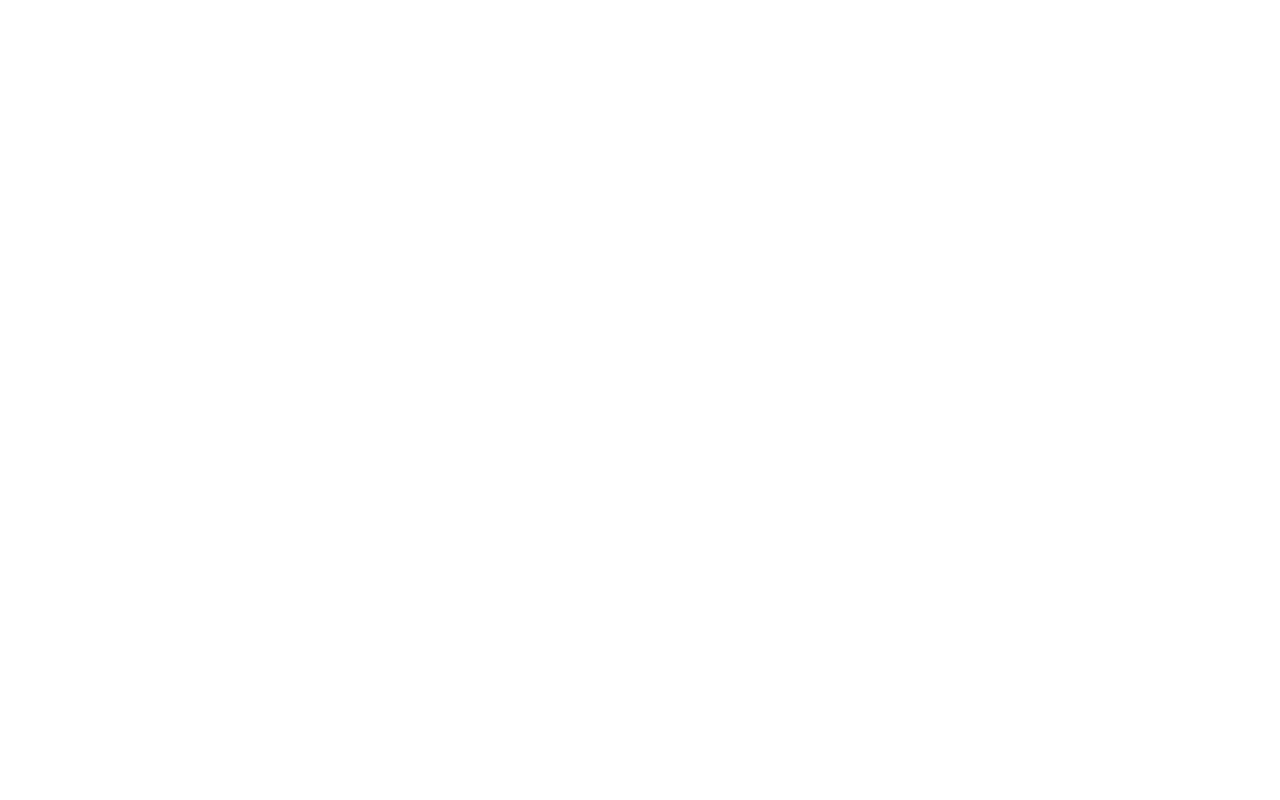
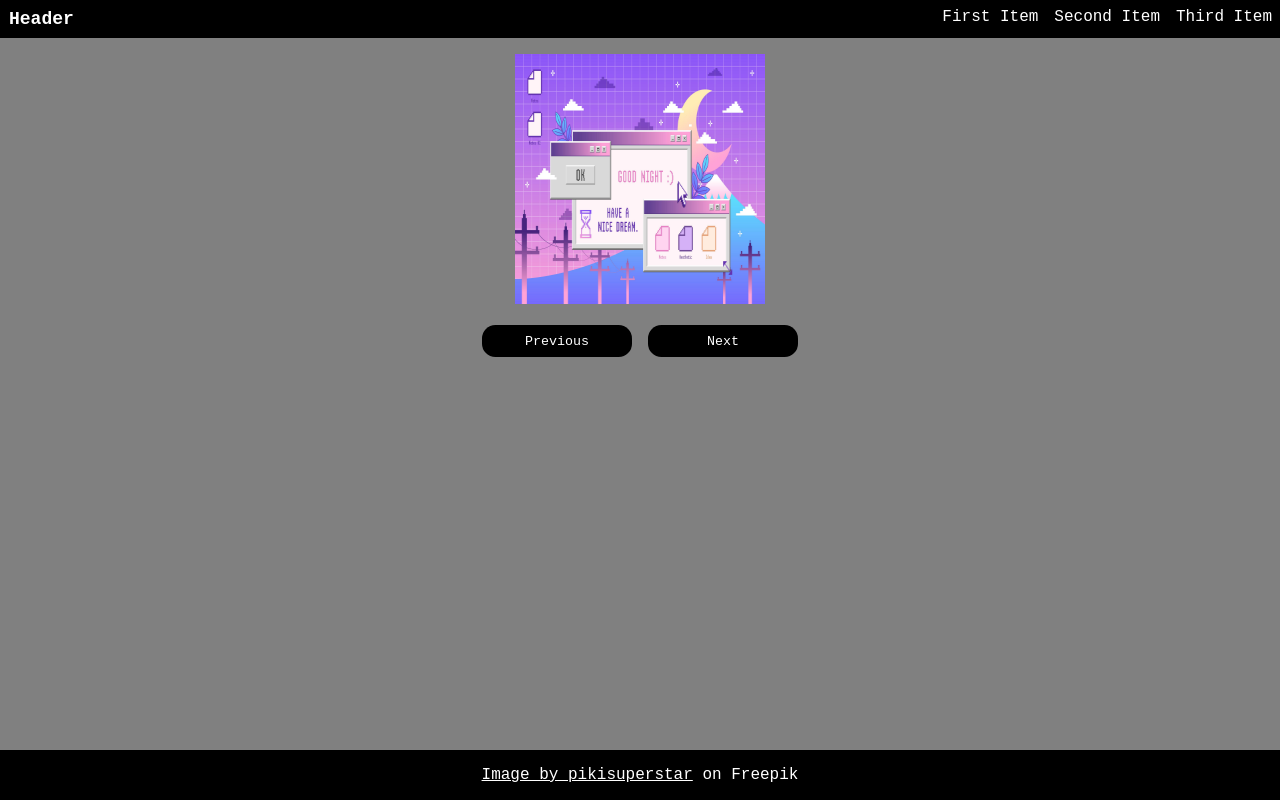
Before and after one commit to eeeeaa/dynamic-interface, a website built with webpack: page src/template.html in a window 1280 px wide. Built offline with nearby package versions, Linux system fonts and the light colour scheme.

Commit message:
Implement dropdown component and image carousel

```diff
--- a/src/css/style.css
+++ b/src/css/style.css
@@ -0,0 +1,158 @@
+* {
+  color: white;
+  font-family: "Courier New", Courier, monospace;
+}
+
+html,
+body {
+  display: border-box;
+  margin: 0;
+  padding: 0;
+}
+
+body {
+  background-color: grey;
+}
+
+/*For mobile*/
+
+#main-content {
+  min-height: 100vh;
+  display: grid;
+  grid-template: auto 5fr auto / 1fr;
+}
+
+.nav-bar {
+  display: flex;
+  align-items: flex-start;
+  justify-content: flex-start;
+  gap: 1em;
+  background-color: black;
+}
+
+.dropdown-menu {
+  display: inline-block;
+  position: relative;
+}
+
+.dropdown-header {
+  padding: 0.5em;
+  font-size: large;
+  font-weight: 700;
+}
+
+.dropdown-header:hover {
+  cursor: pointer;
+}
+
+.dropdown-content {
+  display: none;
+  position: absolute;
+  background-color: white;
+}
+
+.dropdown-content .dropdown-item {
+  color: black;
+  padding: 12px 16px;
+  text-decoration: none;
+  display: block;
+}
+
+.dropdown-content .dropdown-item:hover {
+  background-color: aliceblue;
+  transition: all 0.1s ease;
+  cursor: pointer;
+}
+
+.dropdown-visible {
+  display: block;
+}
+.normal-header,
+.normal-menu {
+  display: none;
+}
+
+.content {
+  display: flex;
+  flex-direction: column;
+  align-items: center;
+  justify-content: space-between;
+  padding: 1em;
+}
+
+.image-slide-container {
+  display: flex;
+  flex-direction: column;
+  gap: 1em;
+
+  .image-carousel {
+    display: flex;
+    justify-content: center;
+    align-items: center;
+    gap: 1em;
+
+    .image-slide {
+      display: none;
+    }
+
+    .image-item {
+      height: 250px;
+      width: 250px;
+    }
+
+    .image-visible {
+      display: block;
+    }
+  }
+
+  .image-buttons {
+    display: flex;
+    gap: 1em;
+    .image-carousel-button {
+      align-self: center;
+      padding: 0.5em 1em;
+      width: 150px;
+      border-radius: 1em;
+      border-color: transparent;
+      background-color: black;
+    }
+  }
+}
+
+.footer {
+  background-color: black;
+  padding: 1em;
+  display: flex;
+  justify-content: flex-start;
+  align-items: center;
+}
+
+@media only screen and (min-width: 768px) {
+  /* For desktop: */
+  .dropdown-menu {
+    display: none;
+  }
+
+  .normal-header {
+    display: block;
+    padding: 0.5em;
+    font-size: large;
+    font-weight: 700;
+  }
+
+  .normal-menu {
+    display: flex;
+    gap: 1em;
+    margin-left: auto;
+    padding: 0.5em;
+  }
+
+  .normal-header:hover,
+  .normal-menu:hover {
+    cursor: pointer;
+  }
+
+  .footer {
+    justify-content: center;
+  }
+}
--- /dev/null
+++ b/src/js/components/dropdownComponent.js
@@ -0,0 +1,21 @@
+export function setupDropdownMenuComponent() {
+  const dropdownMenus = document.querySelectorAll(".dropdown-menu");
+  const menuList = Array.from(dropdownMenus);
+
+  for (let i = 0; i < menuList.length; i++) {
+    const dropdownHeader = menuList[i].querySelector(".dropdown-header");
+    const dropdownContent = menuList[i].querySelector(".dropdown-content");
+    setupHeaderComponent(dropdownHeader, dropdownContent);
+  }
+}
+
+/**
+ *
+ * @param {Element} header
+ * @param {Element} content
+ */
+function setupHeaderComponent(header, content) {
+  header.addEventListener("click", (e) => {
+    content.classList.toggle("dropdown-visible");
+  });
+}
--- /dev/null
+++ b/src/js/components/imageCarouselComponent.js
@@ -0,0 +1,48 @@
+let currentImageIndex = 0;
+
+export function setupImageCarouselComponent() {
+  const imageSlideContainer = document.querySelector(".image-slide-container");
+  const content = imageSlideContainer.querySelector(".image-carousel");
+  const buttonContainer = imageSlideContainer.querySelector(".image-buttons");
+
+  const imageList = Array.from(content.querySelectorAll(".image-slide"));
+  const prevButton = buttonContainer.querySelector(".image-previous-button");
+  const nextButton = buttonContainer.querySelector(".image-next-button");
+
+  initImage(imageList);
+  setupImageCarouselLogic(imageList, prevButton, nextButton);
+}
+
+function initImage(imageList) {
+  updateCarousel(imageList);
+}
+
+function setupImageCarouselLogic(imageList, prevButton, nextButton) {
+  prevButton.addEventListener("click", (e) => {
+    decrementIndex(imageList.length);
+    updateCarousel(imageList);
+  });
+  nextButton.addEventListener("click", (e) => {
+    incrementIndex(imageList.length);
+    updateCarousel(imageList);
+  });
+}
+
+function updateCarousel(imageList) {
+  for (let i = 0; i < imageList.length; i++) {
+    imageList[i].classList.remove("image-visible");
+    if (currentImageIndex === i) {
+      imageList[i].classList.toggle("image-visible");
+    }
+  }
+}
+
+function incrementIndex(length) {
+  console.log(currentImageIndex);
+  currentImageIndex = (currentImageIndex + 1) % length;
+}
+
+function decrementIndex(length) {
+  console.log(currentImageIndex);
+  currentImageIndex = (length + ((currentImageIndex - 1) % length)) % length;
+}
--- a/src/js/index.js
+++ b/src/js/index.js
@@ -1,3 +1,9 @@
 import "../css/style.css";
+import "../assets/pic1.jpg";
+import "../assets/pic2.jpg";
+import "../assets/pic3.jpg";
+import { setupDropdownMenuComponent } from "./components/dropdownComponent";
+import { setupImageCarouselComponent } from "./components/imageCarouselComponent";
 
-console.log("hello world");
+setupDropdownMenuComponent();
+setupImageCarouselComponent();
--- a/src/template.html
+++ b/src/template.html
@@ -5,5 +5,74 @@
     <meta name="viewport" content="width=device-width, initial-scale=1.0" />
     <title>Document</title>
   </head>
-  <body></body>
+  <body>
+    <div id="main-content">
+      <div class="nav-bar">
+        <div class="dropdown-menu">
+          <div class="dropdown-header">Header</div>
+          <div class="dropdown-content">
+            <div class="dropdown-item">First item</div>
+            <div class="dropdown-item">Second item</div>
+            <div class="dropdown-item">Third item</div>
+          </div>
+        </div>
+        <div class="normal-header">Header</div>
+        <div class="normal-menu">
+          <div class="normal-item">First Item</div>
+          <div class="normal-item">Second Item</div>
+          <div class="normal-item">Third Item</div>
+        </div>
+      </div>
+      <div class="content">
+        <div class="image-slide-container">
+          <div class="image-carousel">
+            <div class="image-slide">
+              <img
+                class="image-item"
+                src="./assets/pic1.jpg"
+                alt="pixetart-1"
+              />
+            </div>
+            <div class="image-slide">
+              <img
+                class="image-item"
+                src="./assets/pic2.jpg"
+                alt="pixetart-2"
+              />
+            </div>
+            <div class="image-slide">
+              <img
+                class="image-item"
+                src="./assets/pic3.jpg"
+                alt="pixetart-3"
+              />
+            </div>
+          </div>
+          <div class="image-buttons">
+            <button
+              type="button"
+              class="image-carousel-button image-previous-button"
+            >
+              Previous
+            </button>
+            <button
+              type="button"
+              class="image-carousel-button image-next-button"
+            >
+              Next
+            </button>
+          </div>
+        </div>
+      </div>
+      <div class="footer">
+        <div class="attribution">
+          <a
+            href="https://www.freepik.com/free-vector/linear-vintage-vaporwave-background_12893043.htm#query=pixel%20aesthetic&position=14&from_view=keyword&track=ais"
+            >Image by pikisuperstar</a
+          >
+          on Freepik
+        </div>
+      </div>
+    </div>
+  </body>
 </html>
--- a/webpack.config.js
+++ b/webpack.config.js
@@ -1,44 +1,45 @@
-const path = require('path');
-const HtmlWebpackPlugin = require('html-webpack-plugin');
+const path = require("path");
+const HtmlWebpackPlugin = require("html-webpack-plugin");
 
 module.exports = {
-  entry: './src/js/index.js',
-  mode: 'production',
-  devtool: 'source-map',
+  entry: "./src/js/index.js",
+  mode: "production",
+  devtool: "source-map",
   output: {
-    filename: 'main.js',
-    path: path.resolve(__dirname, 'dist'),
-    clean: true
+    filename: "main.js",
+    path: path.resolve(__dirname, "dist"),
+    clean: true,
+    assetModuleFilename: "assets/[name][ext]",
   },
   module: {
     rules: [
       {
         test: /\.(js)$/,
         exclude: /node_modules/,
-        use: ['babel-loader']
+        use: ["babel-loader"],
       },
       {
         test: /\.css$/i,
-        use: ['style-loader', 'css-loader'],
+        use: ["style-loader", "css-loader"],
       },
       {
         test: /\.(png|svg|jpg|jpeg|gif)$/i,
-        type: 'asset/resource',
+        type: "asset/resource",
       },
       {
         test: /\.(woff|woff2|eot|ttf|otf)$/i,
-        type: 'asset/resource',
+        type: "asset/resource",
       },
     ],
   },
   plugins: [
     new HtmlWebpackPlugin({
-      template: './src/template.html',
-      filename: 'index.html',
-      inject: 'body',
+      template: "./src/template.html",
+      filename: "index.html",
+      inject: "body",
     }),
   ],
   resolve: {
-    extensions: ['*', '.js']
-  }
+    extensions: ["*", ".js"],
+  },
 };
```
Also changed, not shown: dist/assets/pic1.jpg (added), dist/assets/pic2.jpg (added), dist/assets/pic3.jpg (added), dist/index.html, dist/main.js, src/assets/pic1.jpg (added), src/assets/pic2.jpg (added), src/assets/pic3.jpg (added), 1 other file.
